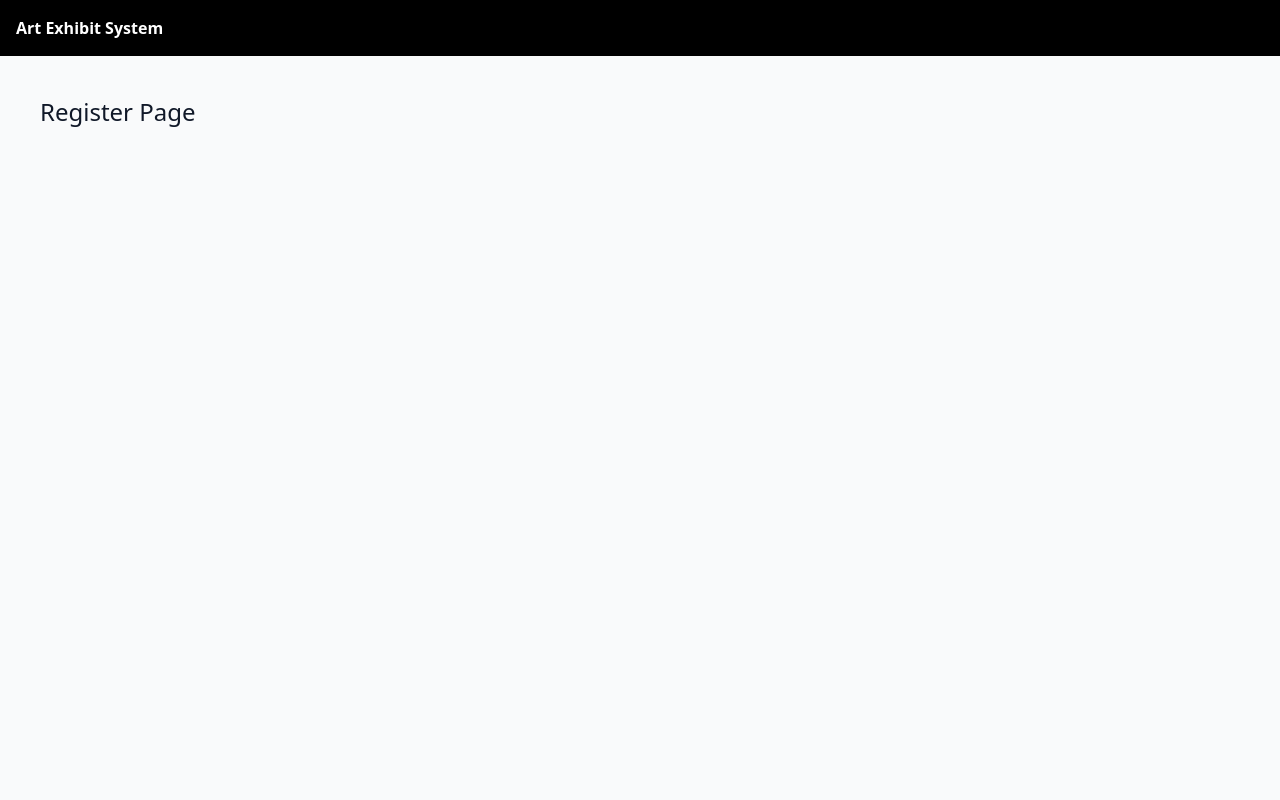
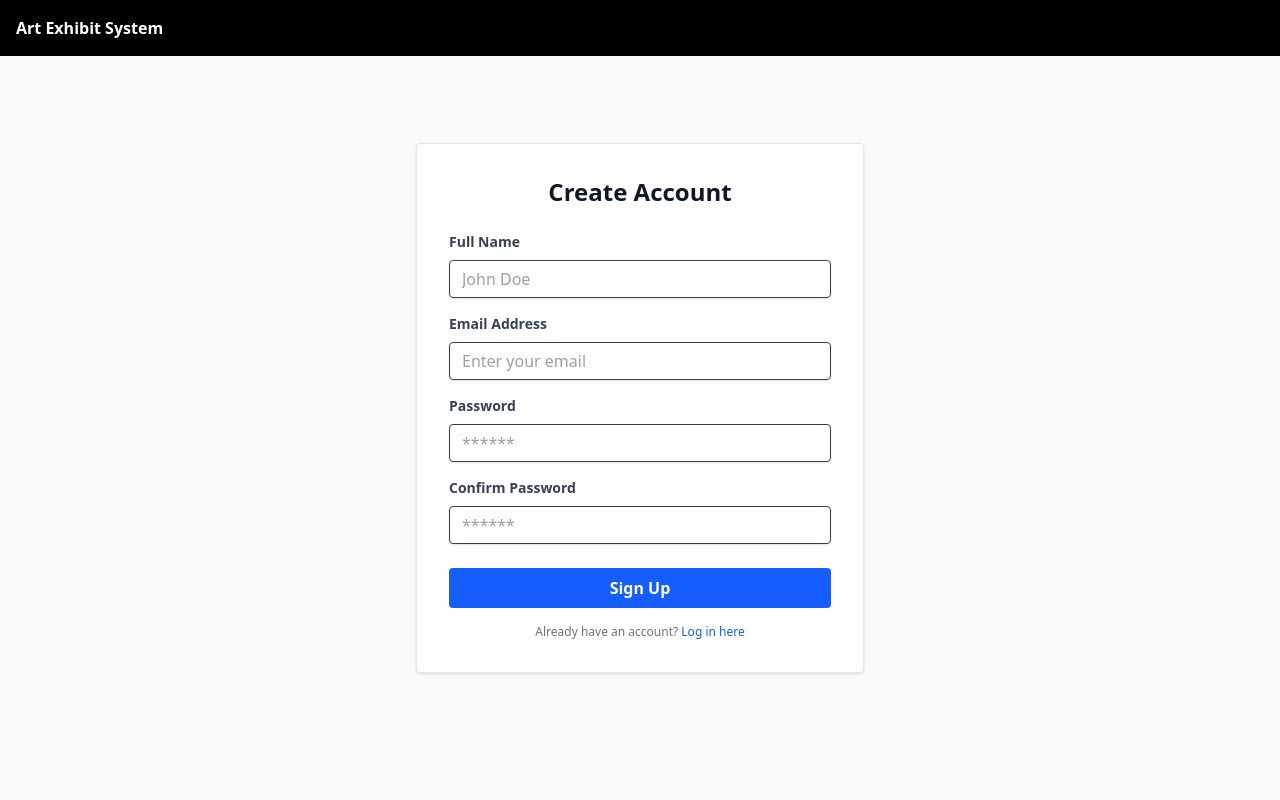
Before and after one commit to EMCSquare12/art-exhibit-system, a React (Vite) app in the folder frontend/: page /register in a window 1280 px wide. Shown: the top 800 px of the page. Built offline with nearby package versions, Linux system fonts and the light colour scheme; no server answers.

Commit message:
Feat: added Register page

```diff
--- a/frontend/src/pages/Register.jsx
+++ b/frontend/src/pages/Register.jsx
@@ -1,4 +1,147 @@
+import { useState } from 'react';
+import { Link, useNavigate } from 'react-router-dom';
+import { useAuth } from '../context/AuthContext';
+
 const Register = () => {
-  return <div className="p-10 text-2xl">Register Page</div>;
+  const [formData, setFormData] = useState({
+    name: '',
+    email: '',
+    password: '',
+    confirmPassword: '',
+  });
+  const [error, setError] = useState('');
+  const [isLoading, setIsLoading] = useState(false);
+
+  const { name, email, password, confirmPassword } = formData;
+
+  const { register } = useAuth();
+  const navigate = useNavigate();
+
+  const onChange = (e) => {
+    setFormData((prevState) => ({
+      ...prevState,
+      [e.target.name]: e.target.value,
+    }));
+  };
+
+  const onSubmit = async (e) => {
+    e.preventDefault();
+    setError('');
+
+    if (password !== confirmPassword) {
+      setError('Passwords do not match');
+      return;
+    }
+
+    setIsLoading(true);
+    try {
+      const userData = { name, email, password };
+      await register(userData);
+      navigate('/');
+    } catch (err) {
+      setError(err.response?.data?.message || 'Registration failed.');
+    } finally {
+      setIsLoading(false);
+    }
+  };
+
+  return (
+    <div className="flex justify-center items-center h-[80vh] mt-8">
+      <div className="w-full max-w-md bg-white p-8 border border-gray-200 rounded shadow-sm">
+        <h1 className="text-2xl font-bold text-center mb-6">Create Account</h1>
+
+        {error && (
+          <div className="bg-red-100 border border-red-400 text-red-700 px-4 py-3 rounded mb-4 text-sm">
+            {error}
+          </div>
+        )}
+
+        <form onSubmit={onSubmit}>
+           <div className="mb-4">
+            <label htmlFor="name" className="block text-gray-700 text-sm font-bold mb-2">
+              Full Name
+            </label>
+            <input
+              type="text"
+              id="name"
+              name="name"
+              value={name}
+              onChange={onChange}
+              className="shadow appearance-none border rounded w-full py-2 px-3 text-gray-700 leading-tight focus:outline-none focus:shadow-outline"
+              placeholder="John Doe"
+              required
+            />
+          </div>
+
+          <div className="mb-4">
+            <label htmlFor="email" className="block text-gray-700 text-sm font-bold mb-2">
+              Email Address
+            </label>
+            <input
+              type="email"
+              id="email"
+              name="email"
+              value={email}
+              onChange={onChange}
+              className="shadow appearance-none border rounded w-full py-2 px-3 text-gray-700 leading-tight focus:outline-none focus:shadow-outline"
+              placeholder="Enter your email"
+              required
+            />
+          </div>
+
+          <div className="mb-4">
+            <label htmlFor="password" className="block text-gray-700 text-sm font-bold mb-2">
+              Password
+            </label>
+            <input
+              type="password"
+              id="password"
+              name="password"
+              value={password}
+              onChange={onChange}
+              className="shadow appearance-none border rounded w-full py-2 px-3 text-gray-700 leading-tight focus:outline-none focus:shadow-outline"
+              placeholder="******"
+              required
+              minLength={6}
+            />
+          </div>
+           <div className="mb-6">
+            <label htmlFor="confirmPassword" className="block text-gray-700 text-sm font-bold mb-2">
+              Confirm Password
+            </label>
+            <input
+              type="password"
+              id="confirmPassword"
+              name="confirmPassword"
+              value={confirmPassword}
+              onChange={onChange}
+              className="shadow appearance-none border rounded w-full py-2 px-3 text-gray-700 leading-tight focus:outline-none focus:shadow-outline"
+              placeholder="******"
+              required
+              minLength={6}
+            />
+          </div>
+
+          <div className="flex items-center justify-between">
+            <button
+              type="submit"
+              disabled={isLoading}
+              className={`bg-blue-600 hover:bg-blue-700 text-white font-bold py-2 px-4 rounded focus:outline-none focus:shadow-outline w-full transition duration-200 ${isLoading ? 'opacity-50 cursor-not-allowed' : ''}`}
+            >
+              {isLoading ? 'Creating Account...' : 'Sign Up'}
+            </button>
+          </div>
+        </form>
+
+        <p className="text-center text-gray-500 text-xs mt-4">
+          Already have an account?{' '}
+          <Link to="/login" className="text-blue-600 hover:underline">
+            Log in here
+          </Link>
+        </p>
+      </div>
+    </div>
+  );
 };
+
 export default Register;
```
